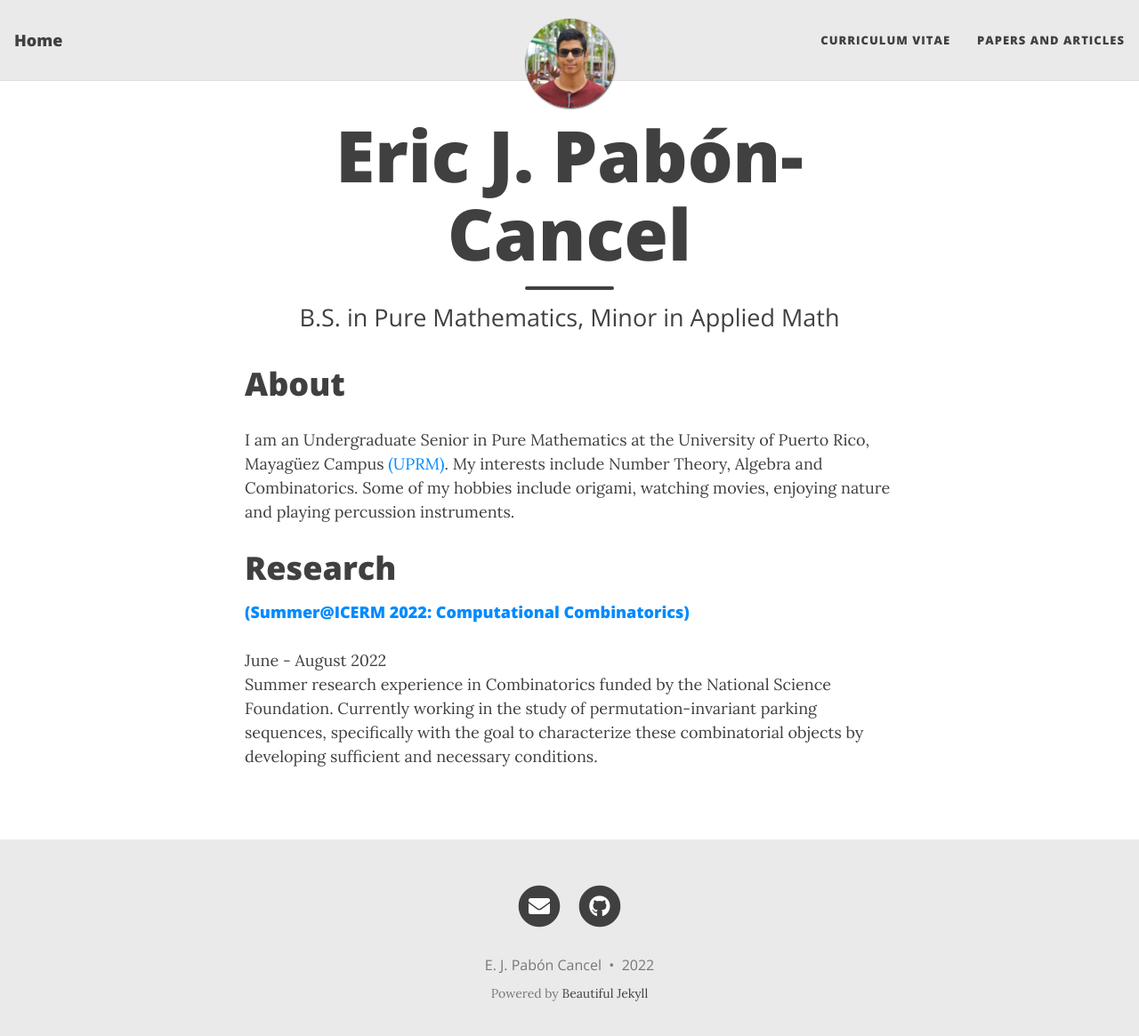
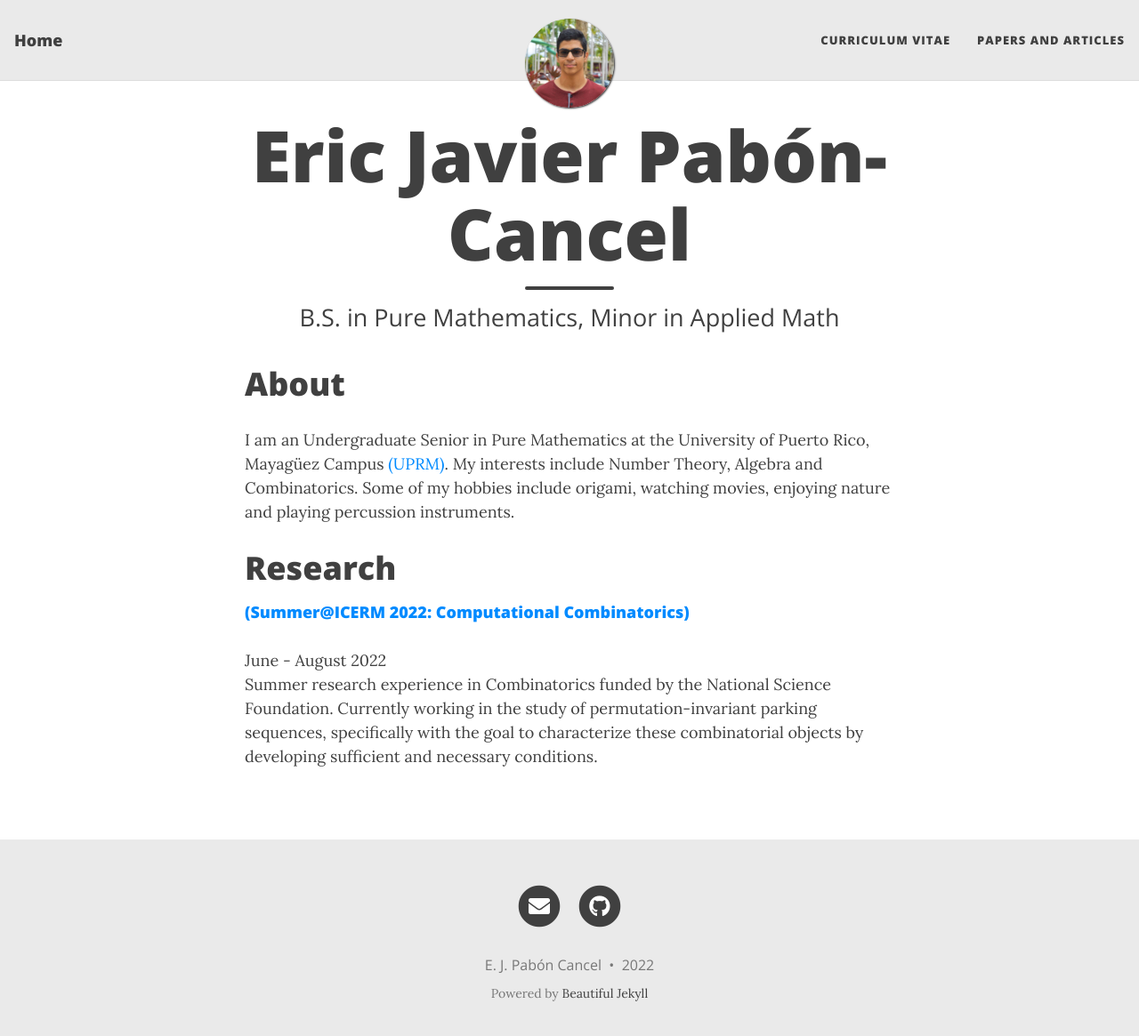
Before and after one commit to ejpaboncancel/ejpaboncancel-old.github.io, a Jekyll site: the page built from index.html, in a window 1280 px wide and 1178 px high. Shown: the top 1165 px of the window at 89% size. Built offline with Jekyll 4.4.1, drawn with Linux system fonts in a browser that asks for light colours; nearby versions of some CDN libraries; the list of posts is cut into pages by our own code.

Commit message:
Update index.html

```diff
--- a/index.html
+++ b/index.html
@@ -1,6 +1,6 @@
 ---
 layout: home
-title: <h1 style="font-size:40px;">Eric J. Pabón-Cancel</h1>
+title: <h1 style="font-size:35px;">Eric Javier Pabón-Cancel</h1>
 subtitle:
   B.S. in Pure Mathematics, <br />
   Minor in Applied Math <br />
```
